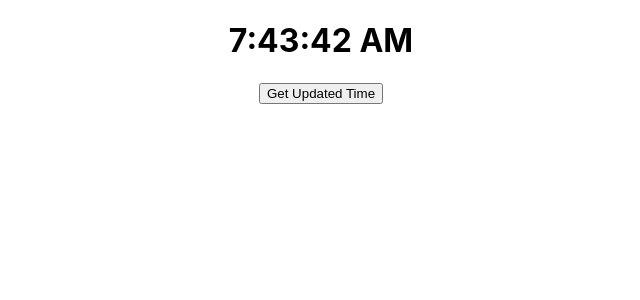
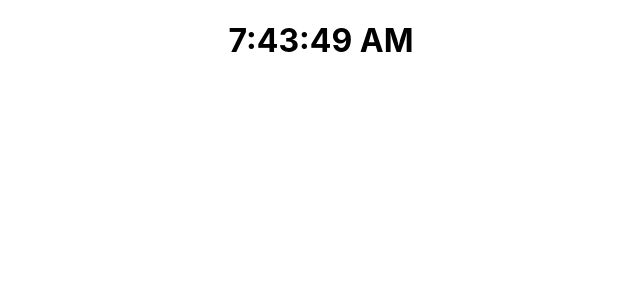
Before and after one commit to 641krishna/My_Practice, a React (Create React App) app in the folder React_js/Timer/digital_timer/: page / in a window 1280 px wide. Shown: the top 300 px of the page, without its empty margins (319-959 px from the left). Built offline with nearby package versions, Linux system fonts and the light colour scheme.

Commit message:
make it better

```diff
--- a/React_js/Timer/digital_timer/src/Components/Digital.jsx
+++ b/React_js/Timer/digital_timer/src/Components/Digital.jsx
@@ -7,14 +7,16 @@
 
     const updateTime = () => {
         const timer = new Date().toLocaleTimeString();
-        setTime(timer)
+        setTime(timer);
     }
+
+    setInterval(updateTime,1000)
 
 
     return (
         <div>
             <h1>{ctime}</h1>
-            <button onClick={updateTime}>Get Updated Time</button>
+            {/* <button onClick={updateTime}>Get Updated Time</button> */}
         </div>
     )
 }
```
